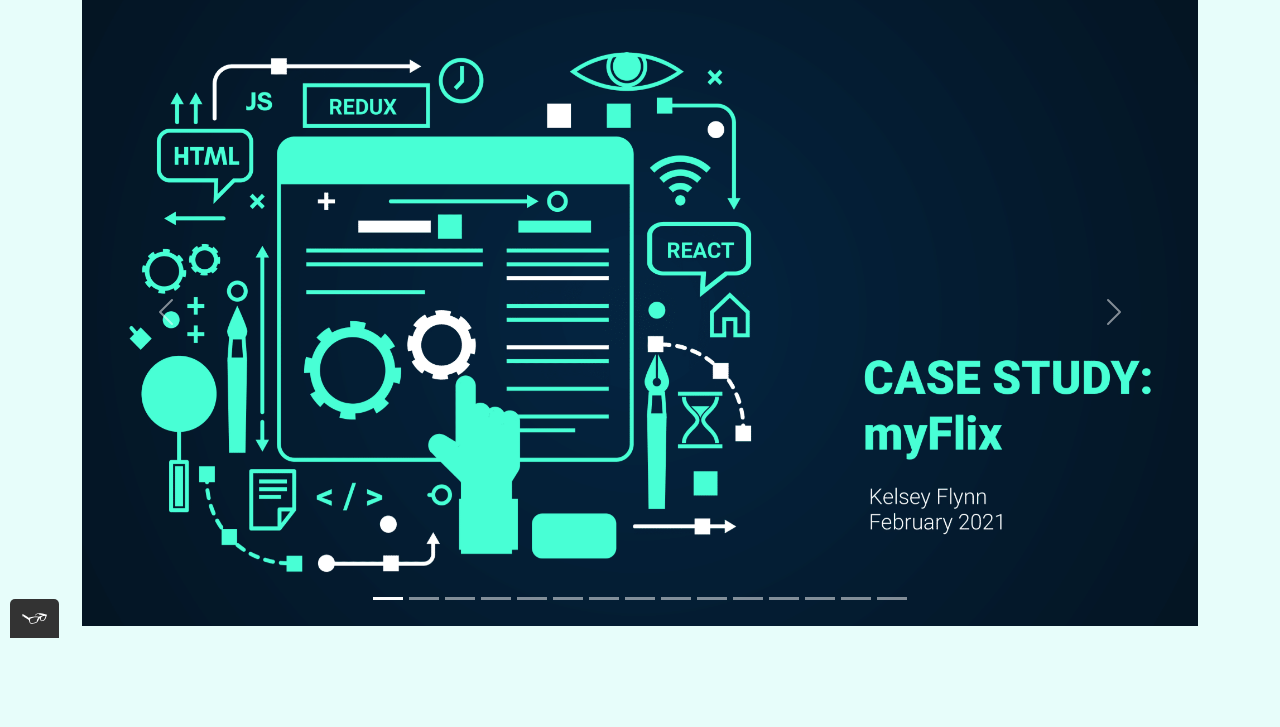
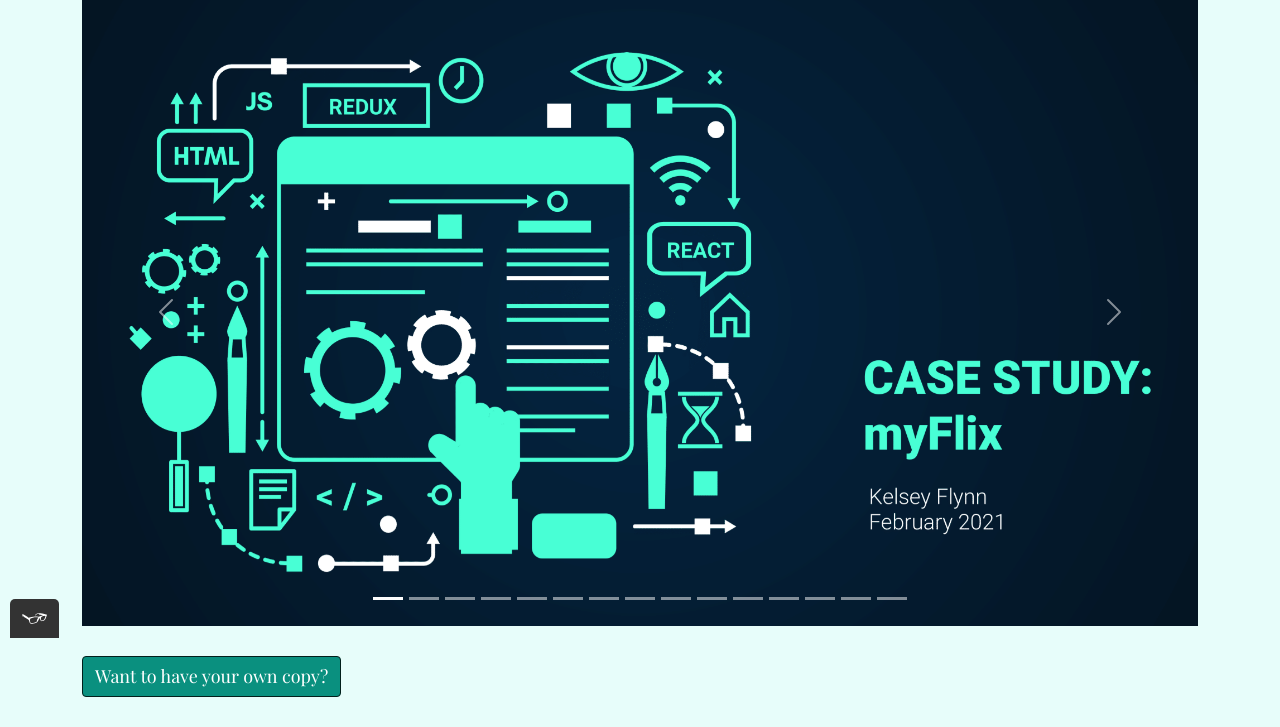
Before and after one commit to KSFlynn007/portfolio, a plain HTML site: page assets/caseStudy/caseStudy.html in a window 1280 px wide. Shown: the part 162-889 px from the top of the page. Before the commit the page ends 800 px from the top, so only its background shows below. Drawn offline with nearby package versions, Linux system fonts and the light colour scheme; a web font is replaced by a local one.

Commit message:
added full caseStudy PDF as option

```diff
--- a/assets/caseStudy/caseStudy.css
+++ b/assets/caseStudy/caseStudy.css
@@ -1,21 +1,40 @@
+:root {
+  --white-color: #ffffff;
+  --black-color: #021f1b;
+  --accent-color: #0a907f;
+  --light-color: #e7fdfa;
+  --accent-font: "Playfair Display", serif;
+  --base-font: "Lato", sans-serif;
+}
+
 body {
-  background-color: #e7fdfa;
+  background-color: var(--light-color);
 }
 
 .color-nav {
-  background-color: #ffffff;
+  background-color: var(--white-color);
 }
 
 .container {
   margin-top: 100px;
 }
 
-.btn-back {
-  margin: 20px;
-  color: black;
-  display: block;
+.btn {
+  margin: 30px 0px;
+  background: var(--accent-color);
+  color: var(--white-color);
+  font-family: var(--accent-font);
+  font-size: 18px;
+  transition: all 0.3s ease;
+  border: 1px solid var(--black-color);
+}
+
+.btn:hover {
+  background-color: var(--black-color);
+  border: 1px solid var(--black-color);
+  color: var(--white-color);
 }
 
 h1 {
-  font-family: "Playfair Display", serif;
+  font-family: var(--accent-font);
 }
--- a/assets/caseStudy/caseStudy.html
+++ b/assets/caseStudy/caseStudy.html
@@ -141,6 +141,7 @@
                 <span class="visually-hidden">Next</span>
             </button>
         </div>
+        <a href="/assets/files/caseStudy-full.pdf" class="btn btn-light" target="_blank" download>Want to have your own copy?</a>
     </div>
 </div>
 
```
Also changed, not shown: 1 other file.
